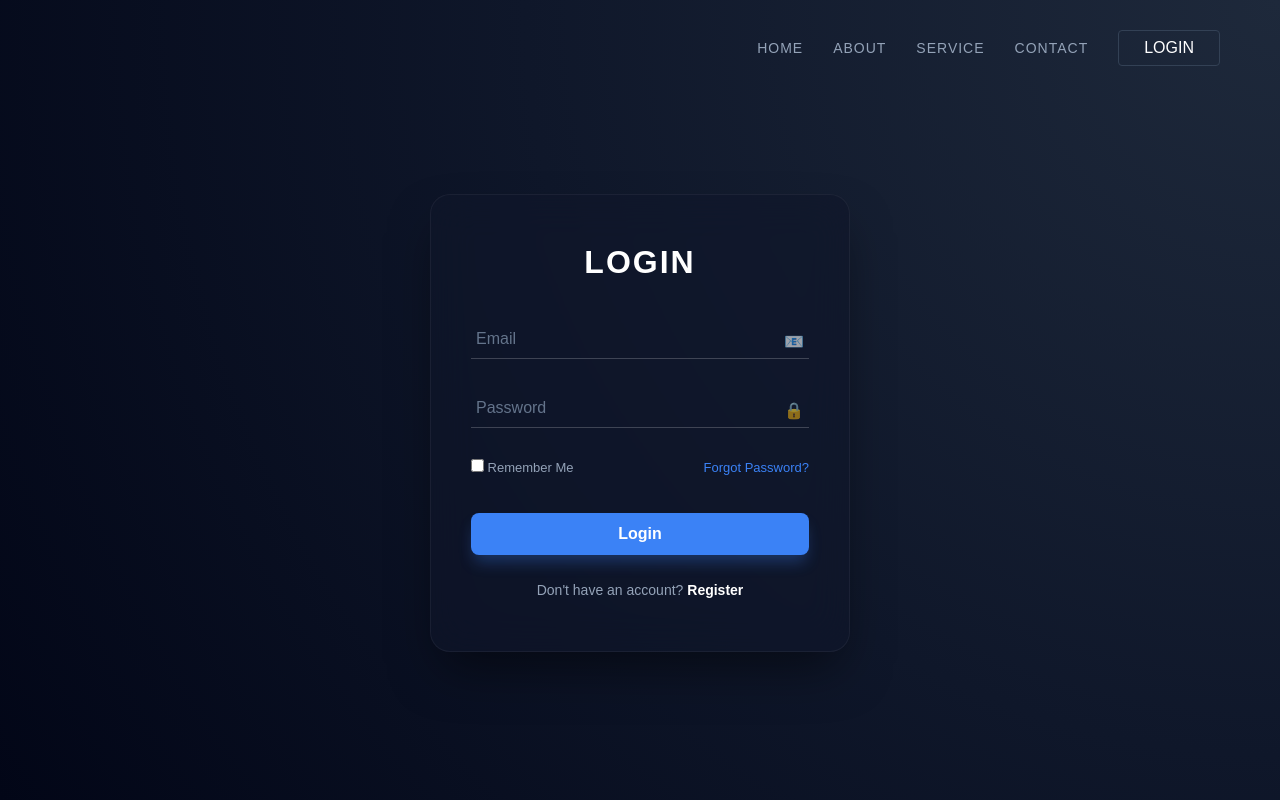
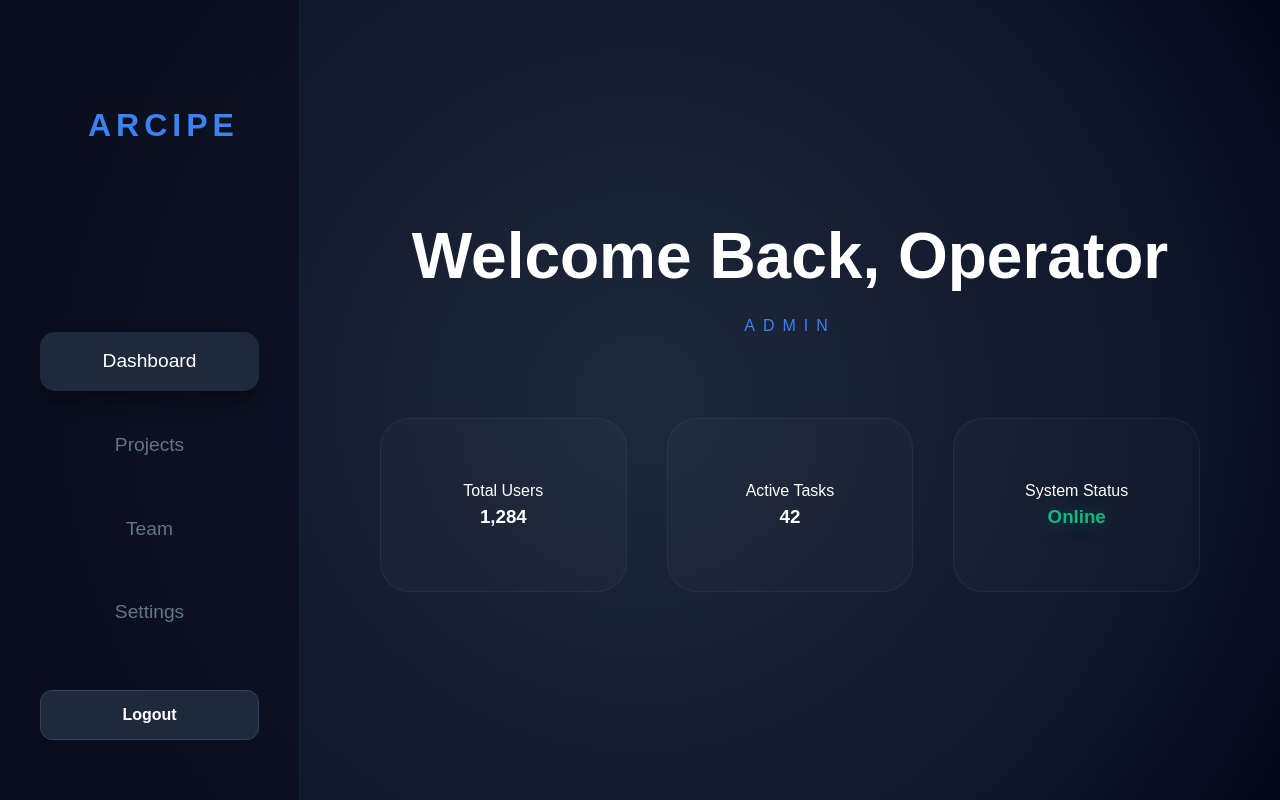
Before and after one commit to kairux108/Arcipe_frontend, a React (Vite) app: page /dashboard in a window 1280 px wide. Before the commit this address led to /. Built offline with nearby package versions, Linux system fonts and the light colour scheme.

Commit message:
Dashboard try

```diff
--- a/src/App.jsx
+++ b/src/App.jsx
@@ -5,6 +5,7 @@ import './App.css';
 // Importing your components
 // import Dashboard from './components/Dashboard/Dashboard';
 import Login from './components/Login/Login';
+import Dashboard from './components/Dashboard/Dashboard';
 function App() {
   return (
     <BrowserRouter>
@@ -12,8 +13,8 @@ function App() {
         {/* This renders your Login.jsx component */}
         <Route path="/" element={<Login />} />
 
-        {/* This renders your Dashboard.jsx component
-        <Route path="/dashboard" element={<Dashboard />} /> */}
+        {/* This renders your Dashboard.jsx component */}
+        <Route path="/dashboard" element={<Dashboard />} />
 
         {/* Redirects anything else back to home */}
         <Route path="*" element={<Navigate to="/" />} />
--- a/src/components/Dashboard/Dashboard.css
+++ b/src/components/Dashboard/Dashboard.css
@@ -0,0 +1,119 @@
+/* 1. FORCE NO GAPS AT ALL */
+html, body, #root {
+  margin: 0 !important;
+  padding: 0 !important;
+  width: 100vw;
+  height: 100vh;
+  overflow: hidden; /* Stops that annoying bottom scrollbar */
+  background-color: #020617;
+}
+
+/* 2. THE MAIN WRAPPER */
+.dashboard-wrapper {
+  display: flex;
+  width: 100%;
+  height: 100%;
+  background: radial-gradient(circle at center, #1e293b 0%, #0f172a 70%, #020617 100%);
+  color: #fff;
+}
+
+/* 3. SIDEBAR - FIXED TO THE LEFT EDGE */
+.sidebar {
+  width: 300px; /* Slightly wider to feel "filled" */
+  height: 100%;
+  background: rgba(10, 15, 30, 0.7);
+  backdrop-filter: blur(20px);
+  border-right: 1px solid rgba(255, 255, 255, 0.05);
+  display: flex;
+  flex-direction: column;
+  padding: 60px 40px;
+  flex-shrink: 0;
+}
+
+.logo {
+  font-size: 2rem;
+  font-weight: 900;
+  color: #3b82f6;
+  margin-bottom: 80px;
+  letter-spacing: 5px;
+}
+
+/* FIX: Forces links to be vertical and spaced out */
+.side-links {
+  display: flex;
+  flex-direction: column;
+  gap: 25px;
+}
+
+.side-links a {
+  color: #64748b;
+  text-decoration: none;
+  font-size: 1.2rem;
+  padding: 15px 25px;
+  border-radius: 15px;
+  transition: all 0.3s ease;
+}
+
+.side-links a.active {
+  background: #1e293b;
+  color: #fff;
+  box-shadow: 0 10px 20px rgba(0,0,0,0.4);
+}
+
+/* 4. MAIN CONTENT - CENTERED AND HUGE */
+.main-content {
+  flex: 1;
+  display: flex;
+  flex-direction: column;
+  justify-content: center; /* Vertical fill */
+  align-items: center;     /* Horizontal fill */
+  padding: 0 80px;
+}
+
+.dash-header h2 {
+  font-size: 4rem; /* Massive header to fill the space */
+  margin: 0;
+  font-weight: 800;
+}
+
+.user-role {
+  color: #3b82f6;
+  letter-spacing: 8px;
+  text-transform: uppercase;
+  margin-top: 10px;
+  display: block;
+}
+
+/* 5. STATS - GRID THAT FILLS THE WIDTH */
+.stats-grid {
+  display: flex;
+  gap: 40px;
+  width: 100%;
+  max-width: 1200px;
+  margin-top: 80px;
+}
+
+.stat-card {
+  flex: 1; /* This makes cards fill the width */
+  background: rgba(255, 255, 255, 0.02);
+  padding: 60px 20px;
+  border-radius: 30px;
+  border: 1px solid rgba(255, 255, 255, 0.05);
+  text-align: center;
+}
+
+.status-online {
+  color: #10b981; /* High contrast green */
+  text-shadow: 0 0 20px rgba(16, 185, 129, 0.4);
+}
+
+.logout-btn {
+  margin-top: auto;
+  background: #1e293b;
+  color: #fff;
+  border: 1px solid #334155;
+  padding: 15px;
+  border-radius: 12px;
+  cursor: pointer;
+  font-weight: 600;
+}
--- a/src/components/Dashboard/Dashboard.jsx
+++ b/src/components/Dashboard/Dashboard.jsx
@@ -1,3 +1,48 @@
-function Dashboard () {
+import React from 'react';
+import { useNavigate } from 'react-router-dom';
+import './Dashboard.css';
 
+function Dashboard() {
+  const navigate = useNavigate();
+
+  return (
+    <div className="dashboard-wrapper">
+      <aside className="sidebar">
+        <h1 className="logo">ARCIPE</h1>
+        <nav className="side-links">
+          <a href="#" className="active">Dashboard</a>
+          <a href="#">Projects</a>
+          <a href="#">Team</a>
+          <a href="#">Settings</a>
+        </nav>
+        <button className="logout-btn" onClick={() => navigate('/')}>
+          Logout
+        </button>
+      </aside>
+
+      <main className="main-content">
+        <div className="dash-header">
+          <h2>Welcome Back, Operator</h2>
+          <p className="user-role">Admin</p>
+        </div>
+
+        <div className="stats-grid">
+          <div className="stat-card">
+            <span>Total Users</span>
+            <h3>1,284</h3>
+          </div>
+          <div className="stat-card">
+            <span>Active Tasks</span>
+            <h3>42</h3>
+          </div>
+          <div className="stat-card">
+            <span>System Status</span>
+            <h3 className="status-online">Online</h3>
+          </div>
+        </div>
+      </main>
+    </div>
+  );
 }
+
+export default Dashboard;
--- a/src/components/Login/Login.jsx
+++ b/src/components/Login/Login.jsx
@@ -1,10 +1,20 @@
-import React from 'react';
+import React, { useState } from 'react';
+import { useNavigate } from 'react-router-dom';
 import './Login.css';
 
 function Login() {
+  const [email, setEmail] = useState('');
+  const [password, setPassword] = useState('');
+  const navigate = useNavigate();
+
+  const handleSubmit = (e) => {
+    e.preventDefault(); // Prevents page reload
+    console.log("Logging in user:", email);
+    navigate('/dashboard'); // Navigates to dashboard
+  };
+
   return (
     <div className="auth-wrapper">
-      {/* 1. Navbar */}
       <nav className="navbar">
         <div className="nav-links">
           <a href="#">HOME</a>
@@ -15,19 +25,34 @@ function Login() {
         <button className="nav-login-btn">LOGIN</button>
       </nav>
 
-      {/* 2. Centered Content Container */}
       <main className="center-container">
         <div className="glass-card">
           <h1>LOGIN</h1>
 
-          <form className="form-group">
+          {/* FIX 1: Added onSubmit here */}
+          <form className="form-group" onSubmit={handleSubmit}>
+
             <div className="input-box">
-              <input type="email" placeholder="Email" required />
+              {/* FIX 2: Added value and onChange */}
+              <input
+                type="email"
+                placeholder="Email"
+                required
+                value={email}
+                onChange={(e) => setEmail(e.target.value)}
+              />
               <span className="icon">📧</span>
             </div>
 
             <div className="input-box">
-              <input type="password" placeholder="Password" required />
+              {/* FIX 3: Added value and onChange */}
+              <input
+                type="password"
+                placeholder="Password"
+                required
+                value={password}
+                onChange={(e) => setPassword(e.target.value)}
+              />
               <span className="icon">🔒</span>
             </div>
 
```
